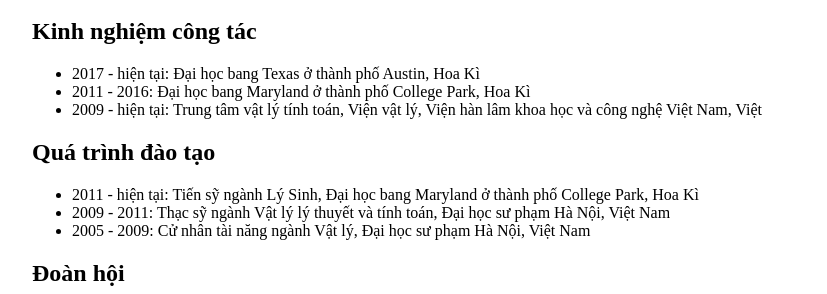
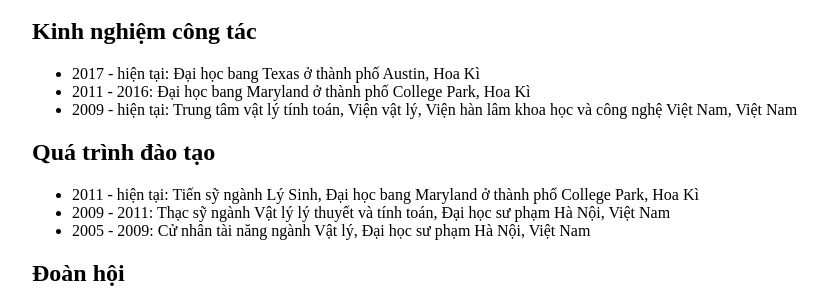
Before and after one commit to huongtvu/meoy9.github.io, a Jekyll site: the page built from vietnamese/index.html, in a window 1280 px wide. Shown: the part 473-767 px from the top of the page, without its empty margins (160-987 px from the left). Built offline with Jekyll 4.4.1, drawn with Linux system fonts in a browser that asks for light colours.

Commit message:
Update index.html

```diff
--- a/vietnamese/index.html
+++ b/vietnamese/index.html
@@ -22,7 +22,7 @@
 	<ul>
 		<li> 2017 - hiện tại: Đại học bang Texas ở thành phố Austin, Hoa Kì </li>
 		<li> 2011 - 2016: Đại học bang Maryland ở thành phố College Park, Hoa Kì  <!--, <a href="https://sites.cns.utexas.edu/thirumalai">Prof. Thirumalai's lab</a> --></li>
-		<li> 2009 - hiện tại: Trung tâm vật lý tính toán, Viện vật lý, Viện hàn lâm khoa học và công nghệ Việt Nam, Việt  </li>
+		<li> 2009 - hiện tại: Trung tâm vật lý tính toán, Viện vật lý, Viện hàn lâm khoa học và công nghệ Việt Nam, Việt Nam   </li>
 	</ul>
 	<h2> Quá trình đào tạo   </h2>
 	<ul>
```
